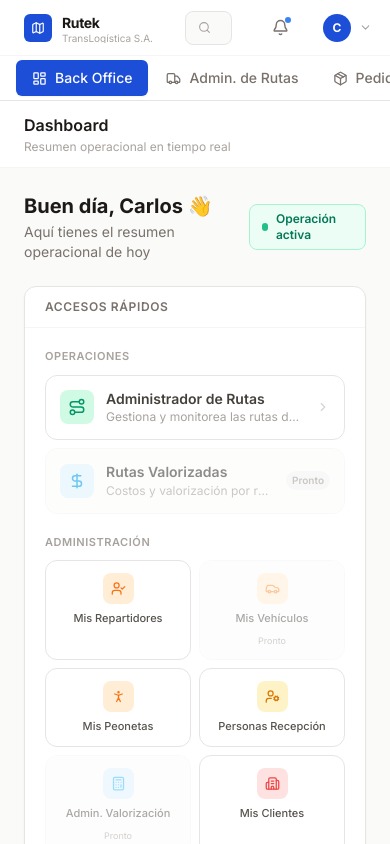
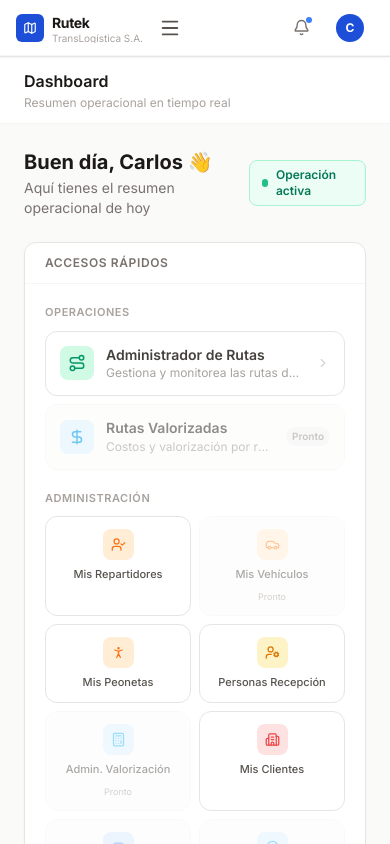
Before and after one commit to mvunab/rutek, a React (Vite) app: page /login in a window 390 px wide. Both pictures are taken after a click on the button "Ingresar". Built offline with nearby package versions, Linux system fonts and the light colour scheme.

Commit message:
Improving responsive menu

```diff
--- a/src/components/layout/TopNavbar.tsx
+++ b/src/components/layout/TopNavbar.tsx
@@ -1,10 +1,11 @@
-import { NavLink, useNavigate } from 'react-router-dom';
+import { NavLink, useNavigate, useLocation } from 'react-router-dom';
 import {
   LayoutDashboard, Truck, Package, Map, UserCircle2,
-  Users, Bell, Search, ChevronDown, LogOut, Settings
+  Users, Bell, Search, ChevronDown, LogOut, Settings,
+  Menu, X,
 } from 'lucide-react';
 import { clsx } from 'clsx';
-import { useState } from 'react';
+import { useEffect, useState } from 'react';
 import { useAuthStore } from '../../store/useAuthStore';
 import type { UserRole } from '../../types';
 
@@ -40,8 +41,10 @@ const roleDemoAccounts = [
 export function TopNavbar() {
   const { user, tenant, logout, switchRole } = useAuthStore();
   const navigate = useNavigate();
+  const location = useLocation();
   const [showUserMenu, setShowUserMenu] = useState(false);
   const [showNotifications, setShowNotifications] = useState(false);
+  const [mobileMenuOpen, setMobileMenuOpen] = useState(false);
 
   const filteredItems = navItems.filter(
     item => user && item.roles.includes(user.role)
@@ -52,44 +55,89 @@ export function TopNavbar() {
     navigate('/login');
   };
 
+  useEffect(() => {
+    setMobileMenuOpen(false);
+  }, [location.pathname]);
+
+  useEffect(() => {
+    if (!mobileMenuOpen) return;
+    document.body.style.overflow = 'hidden';
+    return () => {
+      document.body.style.overflow = '';
+    };
+  }, [mobileMenuOpen]);
+
+  useEffect(() => {
+    if (!mobileMenuOpen) return;
+    const onKey = (e: KeyboardEvent) => {
+      if (e.key === 'Escape') setMobileMenuOpen(false);
+    };
+    document.addEventListener('keydown', onKey);
+    return () => document.removeEventListener('keydown', onKey);
+  }, [mobileMenuOpen]);
+
+  const openMobileMenu = () => {
+    setMobileMenuOpen(true);
+    setShowUserMenu(false);
+    setShowNotifications(false);
+  };
+
+  const closeMobileMenu = () => setMobileMenuOpen(false);
+
   return (
-    <header className="bg-white border-b border-stone-200 shadow-sm flex-shrink-0">
+    <header className="bg-white border-b border-stone-200 shadow-sm flex-shrink-0 relative z-40">
       {/* Top strip: logo + search + user controls */}
-      <div className="flex items-center gap-4 px-6 h-14 border-b border-stone-100">
+      <div className="flex items-center gap-2 sm:gap-4 px-4 sm:px-6 h-14 border-b border-stone-100">
         {/* Logo */}
-        <div className="flex items-center gap-2.5 mr-4">
+        <div className="flex items-center gap-2 sm:gap-2.5 sm:mr-2 min-w-0 flex-shrink-0">
           <div className="w-7 h-7 bg-primary-700 rounded-md flex items-center justify-center flex-shrink-0">
             <Map size={14} className="text-white" />
           </div>
-          <div className="leading-tight">
+          <div className="leading-tight min-w-0">
             <p className="text-sm font-bold text-stone-900 tracking-tight">Rutek</p>
             {tenant && (
-              <p className="text-[10px] text-stone-400 leading-none truncate max-w-[140px]">{tenant.name}</p>
+              <p className="text-[10px] text-stone-400 leading-none truncate max-w-[100px] sm:max-w-[140px]">{tenant.name}</p>
             )}
           </div>
         </div>
 
-        {/* Search */}
-        <div className="flex-1 max-w-sm">
+        {/* Menú móvil */}
+        <button
+          type="button"
+          onClick={() => (mobileMenuOpen ? closeMobileMenu() : openMobileMenu())}
+          className="lg:hidden flex-shrink-0 p-2 rounded-lg text-stone-600 hover:bg-stone-100 transition-colors focus-visible:outline-none focus-visible:ring-2 focus-visible:ring-primary-500 focus-visible:ring-offset-2"
+          aria-expanded={mobileMenuOpen}
+          aria-controls="mobile-nav"
+          aria-label={mobileMenuOpen ? 'Cerrar menú' : 'Abrir menú'}
+        >
+          {mobileMenuOpen ? <X size={22} aria-hidden /> : <Menu size={22} aria-hidden />}
+        </button>
+
+        {/* Search — oculto en móvil (está en el panel colapsable) */}
+        <div className="hidden lg:block flex-1 max-w-sm">
           <div className="flex items-center gap-2 px-3 py-1.5 bg-stone-50 border border-stone-200 rounded-lg">
-            <Search size={13} className="text-stone-400 flex-shrink-0" />
+            <Search size={13} className="text-stone-400 flex-shrink-0" aria-hidden />
             <input
-              type="text"
-              placeholder="Buscar en el sistema..."
+              type="search"
+              name="q"
+              autoComplete="off"
+              placeholder="Buscar en el sistema…"
               className="bg-transparent text-sm text-stone-700 placeholder:text-stone-400 focus:outline-none w-full"
             />
           </div>
         </div>
 
-        <div className="flex-1" />
+        <div className="hidden lg:block flex-1" />
 
         {/* Notifications */}
-        <div className="relative">
+        <div className="relative ml-auto lg:ml-0">
           <button
-            onClick={() => { setShowNotifications(!showNotifications); setShowUserMenu(false); }}
-            className="relative p-2 rounded-lg text-stone-500 hover:text-stone-700 hover:bg-stone-100 transition-colors"
+            type="button"
+            onClick={() => { setShowNotifications(!showNotifications); setShowUserMenu(false); closeMobileMenu(); }}
+            className="relative p-2 rounded-lg text-stone-500 hover:text-stone-700 hover:bg-stone-100 transition-colors focus-visible:outline-none focus-visible:ring-2 focus-visible:ring-primary-500 focus-visible:ring-offset-2"
+            aria-label="Notificaciones"
           >
-            <Bell size={17} />
+            <Bell size={17} aria-hidden />
             <span className="absolute top-1.5 right-1.5 h-1.5 w-1.5 bg-primary-500 rounded-full" />
           </button>
 
@@ -121,8 +169,12 @@ export function TopNavbar() {
         {/* User menu */}
         <div className="relative">
           <button
-            onClick={() => { setShowUserMenu(!showUserMenu); setShowNotifications(false); }}
-            className="flex items-center gap-2 px-2.5 py-1.5 rounded-lg hover:bg-stone-100 transition-colors"
+            type="button"
+            onClick={() => { setShowUserMenu(!showUserMenu); setShowNotifications(false); closeMobileMenu(); }}
+            className="flex items-center gap-2 px-2.5 py-1.5 rounded-lg hover:bg-stone-100 transition-colors focus-visible:outline-none focus-visible:ring-2 focus-visible:ring-primary-500 focus-visible:ring-offset-2"
+            aria-expanded={showUserMenu}
+            aria-haspopup="true"
+            aria-label="Menú de usuario"
           >
             <div className="w-7 h-7 bg-primary-700 rounded-full flex items-center justify-center text-xs font-bold text-white flex-shrink-0">
               {user?.name.charAt(0)}
@@ -131,7 +183,7 @@ export function TopNavbar() {
               <p className="text-xs font-semibold text-stone-800 leading-tight">{user?.name}</p>
               <p className="text-[10px] text-stone-400 leading-tight">{user ? roleLabels[user.role] : ''}</p>
             </div>
-            <ChevronDown size={13} className="text-stone-400" />
+            <ChevronDown size={13} className="text-stone-400 hidden sm:block" aria-hidden />
           </button>
 
           {showUserMenu && (
@@ -185,8 +237,11 @@ export function TopNavbar() {
         </div>
       </div>
 
-      {/* Nav tabs */}
-      <nav className="flex items-center gap-0.5 px-4 h-11">
+      {/* Nav tabs — solo escritorio */}
+      <nav
+        className="hidden lg:flex items-center gap-0.5 px-4 h-11"
+        aria-label="Principal"
+      >
         {filteredItems.map((item) => (
           <NavLink
             key={item.to}
@@ -203,6 +258,59 @@ export function TopNavbar() {
           </NavLink>
         ))}
       </nav>
+
+      {/* Panel móvil colapsable */}
+      {mobileMenuOpen && (
+        <>
+          <button
+            type="button"
+            className="fixed inset-0 top-14 z-[45] bg-stone-900/40 lg:hidden"
+            aria-hidden
+            tabIndex={-1}
+            onClick={closeMobileMenu}
+          />
+          <div
+            id="mobile-nav"
+            role="navigation"
+            aria-label="Principal"
+            className="fixed top-14 left-0 right-0 z-50 max-h-[calc(100vh-3.5rem)] lg:hidden bg-white shadow-xl border-t border-stone-200 overflow-y-auto overscroll-y-contain"
+          >
+            <div className="p-4 border-b border-stone-100">
+              <label htmlFor="mobile-search" className="sr-only">Buscar en el sistema</label>
+              <div className="flex items-center gap-2 px-3 py-2 bg-stone-50 border border-stone-200 rounded-lg">
+                <Search size={15} className="text-stone-400 flex-shrink-0" aria-hidden />
+                <input
+                  id="mobile-search"
+                  type="search"
+                  name="q-mobile"
+                  autoComplete="off"
+                  placeholder="Buscar en el sistema…"
+                  className="bg-transparent text-sm text-stone-700 placeholder:text-stone-400 focus:outline-none w-full"
+                />
+              </div>
+            </div>
+            <ul className="p-2">
+              {filteredItems.map((item) => (
+                <li key={item.to}>
+                  <NavLink
+                    to={item.to}
+                    onClick={closeMobileMenu}
+                    className={({ isActive }) => clsx(
+                      'flex items-center gap-3 px-3 py-3 rounded-lg text-sm font-medium transition-colors',
+                      isActive
+                        ? 'bg-primary-700 text-white'
+                        : 'text-stone-700 hover:bg-stone-100'
+                    )}
+                  >
+                    <span className="flex-shrink-0 opacity-90">{item.icon}</span>
+                    {item.label}
+                  </NavLink>
+                </li>
+              ))}
+            </ul>
+          </div>
+        </>
+      )}
     </header>
   );
 }
```
Also changed, not shown: 2 other files (tests, documents, lock files or other folders).
